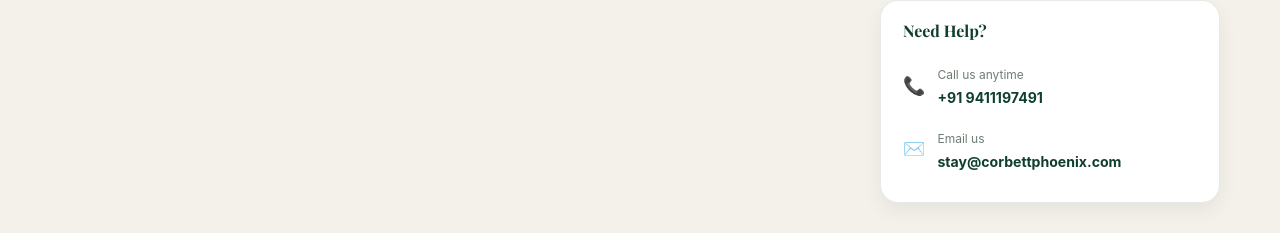
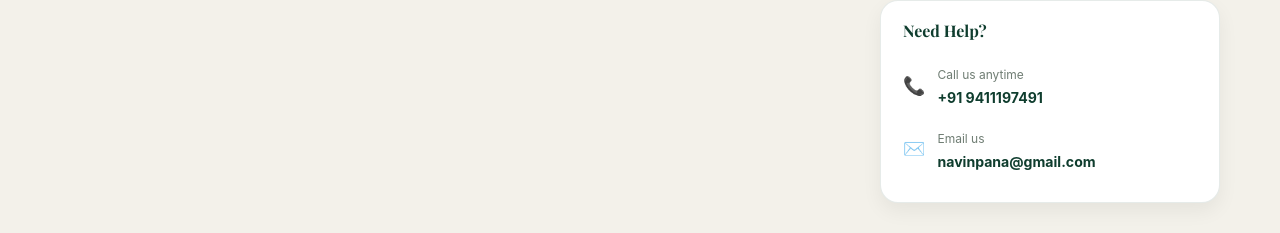
Before and after one commit to Aegis76/Corbett-Phoenix, a React (Vite) app: page /rooms/1 in a window 1280 px wide. Shown: the part 1365-1598 px from the top of the page. Built offline with nearby package versions, Linux system fonts and the light colour scheme.

Commit message:
Update hotel email address in RoomDetail.jsx

```diff
--- a/src/pages/RoomDetail.jsx
+++ b/src/pages/RoomDetail.jsx
@@ -6,7 +6,7 @@ import CTASection from "../components/CTASection";
 const HOTEL_WHATSAPP = "919411197491"; // country code + number, no "+"
 const HOTEL_NAME = "Corbett Phoenix";
 const HOTEL_PHONE = "+91 9411197491";
-const HOTEL_EMAIL = "stay@corbettphoenix.com";
+const HOTEL_EMAIL = "navinpana@gmail.com";
 const HOTEL_LOCATION = "Awala Khot, Kotabagh · near Corbett National Park, Uttarakhand";
 const CHECK_IN_TIME = "12:00 PM";
 const CHECK_OUT_TIME = "11:00 AM";
```
